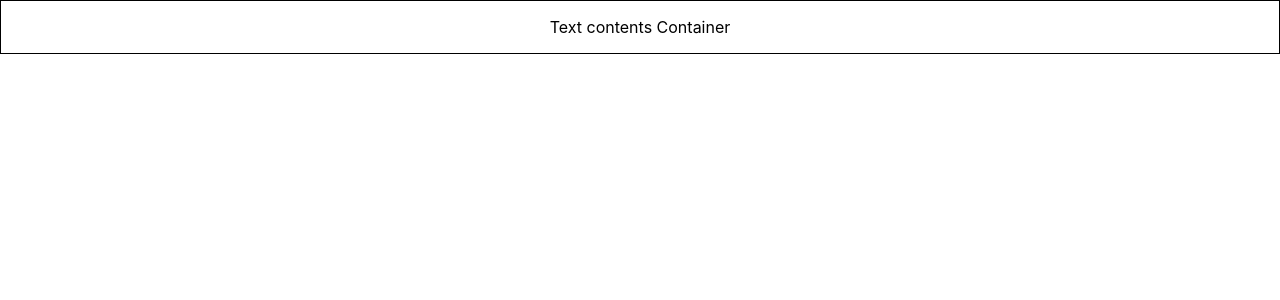
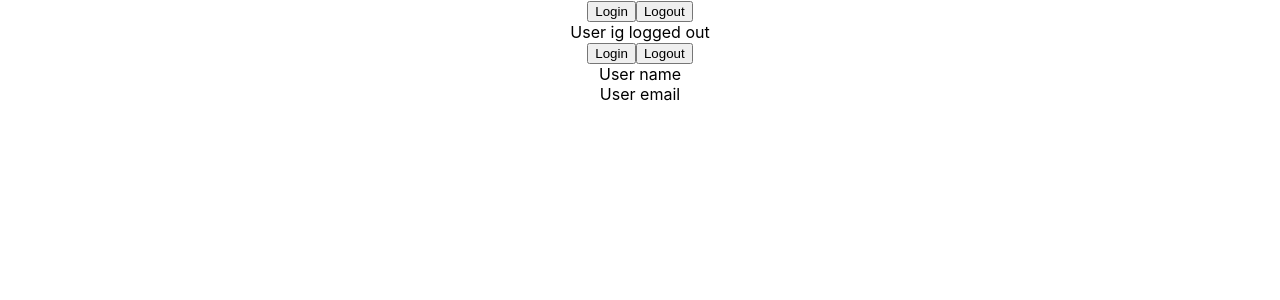
Before and after one commit to dkmqflx/react-with-typescript-codevolution, a React (Create React App) app: page / in a window 1280 px wide. Shown: the top 300 px of the page. Built offline with nearby package versions, Linux system fonts and the light colour scheme.

Commit message:
9, 10, 11 - useState

```diff
--- a/src/App.tsx
+++ b/src/App.tsx
@@ -1,10 +1,12 @@
 import './App.css';
-import { Container } from './components/Container';
+import { LoggedIn } from './state/LoggedIn';
+import { User } from './state/User';
 
 function App() {
   return (
     <div className="App">
-      <Container styles={{ border: '1px solid black', padding: '1rem' }}></Container>
+      <LoggedIn></LoggedIn>
+      <User></User>
     </div>
   );
 }
--- /dev/null
+++ b/src/state/LoggedIn.tsx
@@ -0,0 +1,22 @@
+import { useState } from 'react';
+
+export function LoggedIn() {
+  const [isLogged, setIsLogged] = useState(false); // type inference 적용되서 boolean으로 처리한다
+
+  const handleLogin = () => {
+    setIsLogged(true);
+  };
+  const handleLoout = () => {
+    setIsLogged(false);
+    // setIsLogged(0); -> 에러 발생
+    // type inference 때문
+  };
+
+  return (
+    <div>
+      <button onClick={handleLogin}>Login</button>
+      <button onClick={handleLoout}>Logout</button>
+      <div>User ig {isLogged ? 'logged in' : 'logged out'}</div>
+    </div>
+  );
+}
--- /dev/null
+++ b/src/state/User.tsx
@@ -0,0 +1,40 @@
+import { useState } from 'react';
+
+type AuthUser = {
+  name: string;
+  email: string;
+};
+export function User() {
+  const [user, setUser] = useState<AuthUser | null>(null);
+
+  /*
+
+ //다음과 같이 null이 될 경우가 없을 때는 type assertion을 사용할 수 있다
+  const [user, setUser] = useState<AuthUser>({} as AuthUser);
+
+  그리고 option chaining도 필요 없게 된다
+
+  <div>User name {user.name} </div>
+  <div>User email {user.email} </div>
+
+ */
+  const handleLogin = () => {
+    setUser({
+      name: 'Name is ',
+      email: 'Email',
+    });
+  };
+  const handleLoout = () => {
+    setUser(null);
+    // setIsLogged(0); -> 에러 발생
+    // type inference 때문
+  };
+  return (
+    <div>
+      <button onClick={handleLogin}>Login</button>
+      <button onClick={handleLoout}>Logout</button>
+      <div>User name {user?.name} </div>
+      <div>User email {user?.email} </div>
+    </div>
+  );
+}
```
